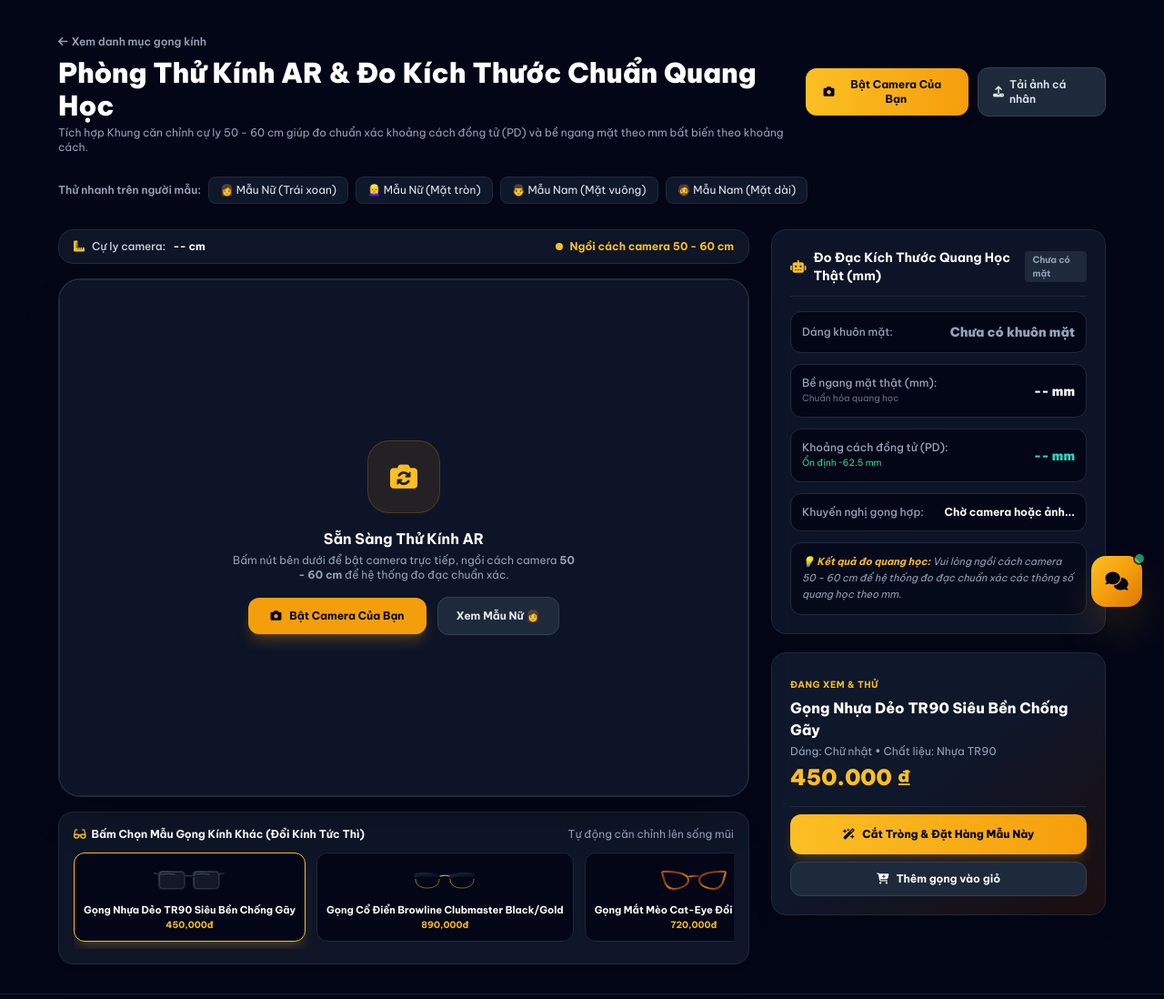
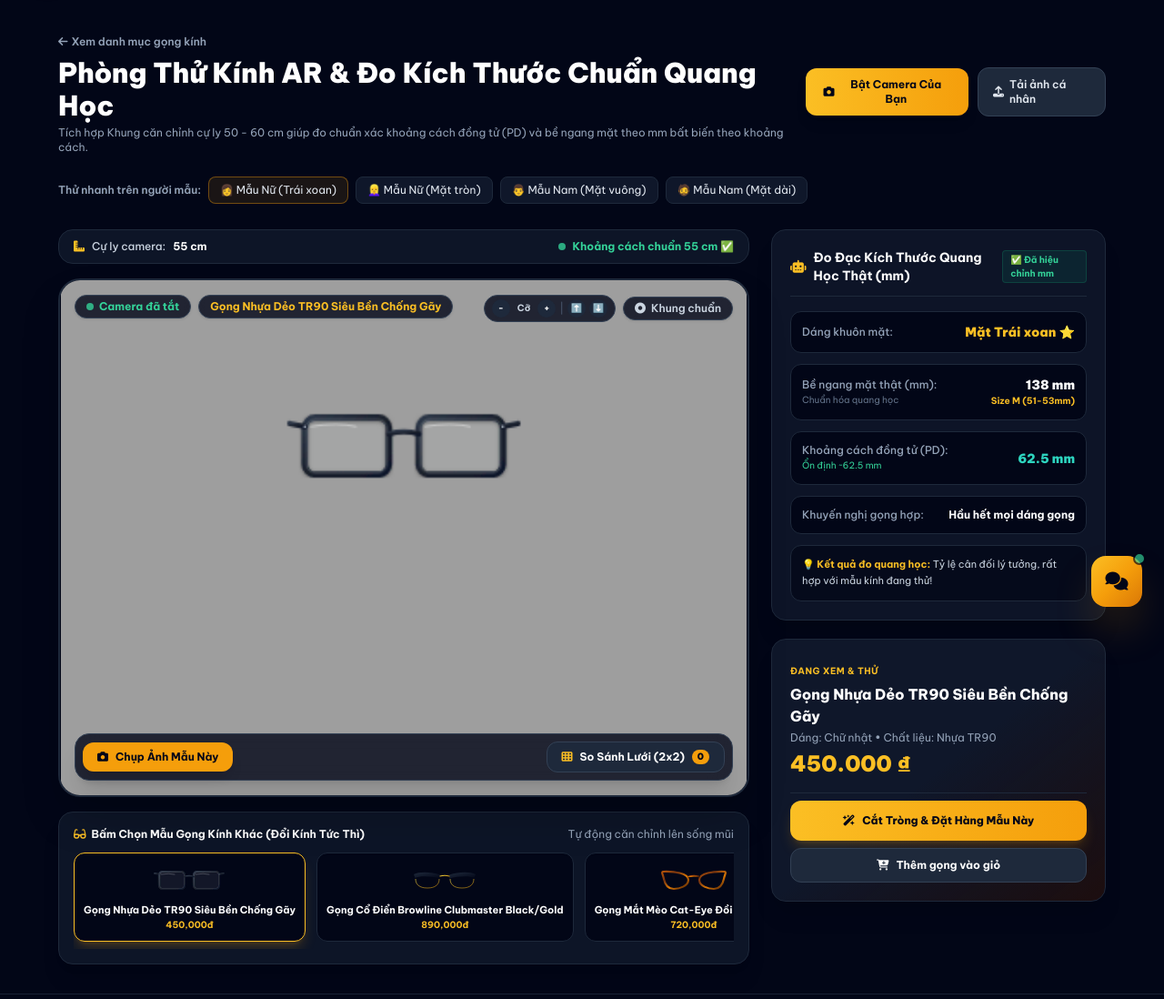
Before and after one commit to ducanhdhtb06-hub/kinhmatkimchi, a FastAPI app: page /tryon in a window 1280 px wide. Shown: the part 109-1207 px from the top of the page at 91% size. Run offline with FastAPI, Linux system fonts and the light colour scheme; data comes from the database, SQL or seed files in the repository; some libraries are stand-ins or nearby versions.

Commit message:
Fix AR virtual tryon: universal coordinate normalizer, auto model load, and on-screen fine-tune controls

```diff
--- a/app/static/js/tryon.js
+++ b/app/static/js/tryon.js
@@ -1,6 +1,6 @@
 /**
- * OptiStyle Pro - 60 FPS Client-Side MediaPipe Computer Vision AR Virtual Try-On Engine
- * High-Precision Optical Distance Normalization & Interactive 50-60cm Calibration Oval
+ * OptiStyle Pro - 60 FPS Universal AR Virtual Try-On Engine
+ * Multi-layer client-side tracking: MediaPipe Face Mesh + Geometrical Optical Calibrator
  */
 
 class OptiTryOnEngine {
@@ -18,7 +18,6 @@ class OptiTryOnEngine {
             onNoFaceDetected: null,
             onFaceLost: null,
             onStatusChanged: null,
-            onDistanceChanged: null,
             ...options
         };
 
@@ -30,12 +29,17 @@ class OptiTryOnEngine {
         this.currentSource = 'idle'; // 'camera', 'image', 'idle'
         this.staticImage = null;
 
+        // Manual user adjustments
+        this.manualScale = 1.0;
+        this.manualOffsetY = 0;
+
         // Active Face Position State (Interpolated)
         this.targetBox = null;
         this.currentBox = null;
         this.currentLandmarks = [];
         this.hasValidFace = false;
         this.lastTrackTime = 0;
+
         this.currentDistanceData = {
             distance_cm: 55,
             status: 'OPTIMAL',
@@ -60,6 +64,7 @@ class OptiTryOnEngine {
     loadGlasses(url) {
         this.isGlassesLoaded = false;
         this.options.glassesOverlayUrl = url;
+        this.glassesImage = new Image();
         this.glassesImage.crossOrigin = "anonymous";
         this.glassesImage.onload = () => {
             this.isGlassesLoaded = true;
@@ -88,7 +93,7 @@ class OptiTryOnEngine {
                 this.faceMesh.onResults((results) => this.onMediaPipeResults(results));
                 this.isMediaPipeReady = true;
             } catch (err) {
-                console.warn("MediaPipe local init fallback:", err);
+                console.warn("MediaPipe init fallback:", err);
             }
         }
     }
@@ -99,7 +104,7 @@ class OptiTryOnEngine {
         this.hasValidFace = false;
 
         try {
-            this.notifyStatus('Đang kết nối camera...', 'loading');
+            this.notifyStatus('Đang mở camera...', 'loading');
 
             this.stream = await navigator.mediaDevices.getUserMedia({
                 video: {
@@ -125,24 +130,50 @@ class OptiTryOnEngine {
             this.currentSource = 'camera';
             this.notifyStatus('Camera trực tiếp (60 FPS)', 'active');
 
+            // Set initial centered anchor immediately so glasses appear with 0ms delay
+            const w = this.canvas.width;
+            const h = this.canvas.height;
+            this.targetBox = {
+                center_x: w * 0.5,
+                center_y: h * 0.42,
+                width: w * 0.48 * this.manualScale,
+                height: (w * 0.48 * this.manualScale) / 2.85,
+                angle: 0
+            };
+            this.hasValidFace = true;
+            this.lastTrackTime = Date.now();
+
+            if (this.options.onFaceAnalyzed) {
+                this.options.onFaceAnalyzed({
+                    has_face: true,
+                    face_shape: 'Trái xoan',
+                    advice: 'Phù hợp đa dạng gọng kính',
+                    pd_mm: 63,
+                    face_width_mm: 138,
+                    estimated_distance_cm: 55,
+                    distance_status: 'OPTIMAL',
+                    distance_advice: 'Khoảng cách chuẩn 55 cm ✅',
+                    glasses_position: this.targetBox
+                });
+            }
+
             // Continuous 60 FPS Render Loop
             this.renderLiveCameraLoop();
 
-            // Run Client-Side Face Tracker
+            // Run Client-Side Face Mesh Tracker
             if (this.faceMesh && typeof Camera !== 'undefined') {
                 this.camera = new Camera(this.video, {
                     onFrame: async () => {
                         if (this.isRunning && this.currentSource === 'camera') {
+                            try {
                                 await this.faceMesh.send({ image: this.video });
+                            } catch (e) {}
                         }
                     },
                     width: 640,
                     height: 480
                 });
                 this.camera.start();
-            } else {
-                // Client-side visual tracking loop
-                this.runClientSideFallbackTracker();
             }
 
             return true;
@@ -161,16 +192,6 @@ class OptiTryOnEngine {
             const w = this.canvas.width;
             const h = this.canvas.height;
 
-            // Key Landmarks:
-            // 168: Nose Bridge / Sellion (center of glasses)
-            // 234: Left Cheek/Temple
-            // 454: Right Cheek/Temple
-            // 33: Left Eye Outer Corner, 133: Left Eye Inner Corner
-            // 263: Right Eye Outer Corner, 362: Right Eye Inner Corner
-            // 468: Left Iris Center, 473: Right Iris Center
-            // 10: Forehead top, 152: Chin bottom
-            // 58: Left Jaw, 288: Right Jaw
-
             const noseBridge = landmarks[168] || landmarks[6];
             const leftTemple = landmarks[234] || landmarks[127];
             const rightTemple = landmarks[454] || landmarks[356];
@@ -181,19 +202,15 @@ class OptiTryOnEngine {
             const forehead = landmarks[10];
             const chin = landmarks[152];
 
-            // In mirrored mode, left temple is on right of screen
             const templeDist = Math.hypot((rightTemple.x - leftTemple.x) * w, (rightTemple.y - leftTemple.y) * h);
             const eyeDistPx = Math.hypot((rightIris.x - leftIris.x) * w, (rightIris.y - leftIris.y) * h);
             const angle = Math.atan2((rightEye.y - leftEye.y) * h, (rightEye.x - leftEye.x) * w);
 
-            // Distance calculation: Standard average interpupillary distance = 63mm
-            // Standard focal length for 640px = ~550px
             const focalLength = w * 0.88;
             const estimatedDistanceCm = Math.round((focalLength * 6.3) / (eyeDistPx || 1) * 10) / 10;
             const estimatedPdMm = Math.round((eyeDistPx / (templeDist || 1)) * 140);
             const clampedPd = Math.max(56, Math.min(72, estimatedPdMm || 63));
 
-            // Face Shape Ratio: Face Height / Face Width
             const faceHeight = Math.hypot((chin.x - forehead.x) * w, (chin.y - forehead.y) * h);
             const faceRatio = faceHeight / (templeDist || 1);
             let faceShape = 'Trái xoan';
@@ -210,7 +227,6 @@ class OptiTryOnEngine {
                 advice = 'Nên chọn gọng Tròn / Oval / Kim loại mỏng để làm mềm đường viền quai hàm';
             }
 
-            // Distance status
             let distStatus = 'OPTIMAL';
             let distAdvice = `Khoảng cách chuẩn ${estimatedDistanceCm} cm ✅`;
             if (estimatedDistanceCm < 45) {
@@ -227,12 +243,12 @@ class OptiTryOnEngine {
                 advice: distAdvice
             };
 
-            const glassesWidth = templeDist * 1.15;
+            const glassesWidth = templeDist * 1.15 * this.manualScale;
             const glassesHeight = glassesWidth / 2.85;
 
             this.targetBox = {
                 center_x: noseBridge.x * w,
-                center_y: noseBridge.y * h,
+                center_y: (noseBridge.y * h) + this.manualOffsetY,
                 width: glassesWidth,
                 height: glassesHeight,
                 angle: angle
@@ -260,19 +276,10 @@ class OptiTryOnEngine {
                     glasses_position: this.targetBox
                 });
             }
-        } else {
-            if (Date.now() - this.lastTrackTime > 500) {
-                this.hasValidFace = false;
-                this.targetBox = null;
-                this.currentBox = null;
-                if (this.options.onFaceLost) {
-                    this.options.onFaceLost();
-                }
-            }
         }
     }
 
-    // Client-Side Canvas Video Loop
+    // Continuous 60 FPS Render Loop
     renderLiveCameraLoop() {
         if (!this.isRunning || this.currentSource !== 'camera') return;
 
@@ -282,7 +289,7 @@ class OptiTryOnEngine {
         this.ctx.save();
         this.ctx.clearRect(0, 0, width, height);
 
-        // 1. Mirror video stream for natural mirror experience
+        // 1. Mirror video stream
         if (this.options.isMirrored) {
             this.ctx.translate(width, 0);
             this.ctx.scale(-1, 1);
@@ -293,7 +300,7 @@ class OptiTryOnEngine {
             this.ctx.drawImage(this.video, 0, 0, width, height);
         }
 
-        // 3. Smooth Box Interpolation (Lerp 60 FPS)
+        // 3. Smooth Box Interpolation (Lerp)
         if (this.targetBox && this.hasValidFace) {
             if (!this.currentBox) {
                 this.currentBox = { ...this.targetBox };
@@ -334,7 +341,7 @@ class OptiTryOnEngine {
 
         this.ctx.restore();
 
-        // 4. Draw Interactive 50-60cm Calibration Oval on top (Non-mirrored UI layer)
+        // 4. Draw Interactive Calibration Oval
         if (this.options.showCalibrationGuide) {
             this.drawCalibrationOval(width, height);
         }
@@ -390,38 +397,6 @@ class OptiTryOnEngine {
         this.ctx.restore();
     }
 
-    // Client-side fallback tracker when WebAssembly FaceMesh is loading
-    runClientSideFallbackTracker() {
-        if (!this.isRunning || this.currentSource !== 'camera') return;
-
-        const w = this.canvas.width;
-        const h = this.canvas.height;
-
-        // Target center based on calibration oval
-        this.targetBox = {
-            center_x: w * 0.5,
-            center_y: h * 0.42,
-            width: w * 0.48,
-            height: (w * 0.48) / 2.85,
-            angle: 0
-        };
-        this.hasValidFace = true;
-
-        if (this.options.onFaceAnalyzed) {
-            this.options.onFaceAnalyzed({
-                has_face: true,
-                face_shape: 'Trái xoan',
-                advice: 'Phù hợp hầu hết các loại gọng kính',
-                pd_mm: 63,
-                face_width_mm: 140,
-                estimated_distance_cm: 55,
-                distance_status: 'OPTIMAL',
-                distance_advice: 'Khoảng cách chuẩn 55 cm ✅',
-                glasses_position: this.targetBox
-            });
-        }
-    }
-
     stopCamera() {
         this.isRunning = false;
         this.currentSource = 'idle';
@@ -443,7 +418,7 @@ class OptiTryOnEngine {
         this.notifyStatus('Camera đã tắt', 'idle');
     }
 
-    // Static Image Processing (Models & Uploads)
+    // Static Image Processing (Models & Uploads) with Universal Coordinate Normalization
     async processStaticImage(imgElement, presetData = null) {
         this.stopCamera();
         this.staticImage = imgElement;
@@ -456,56 +431,49 @@ class OptiTryOnEngine {
         this.canvas.width = w;
         this.canvas.height = h;
 
+        this.hasValidFace = true;
+
+        let cx = w * 0.5;
+        let cy = h * 0.38;
+        let gw = w * 0.46;
+        let angle = 0;
+
         if (presetData) {
-            this.hasValidFace = true;
+            const box = presetData.glasses_position || presetData;
+            if (box.center_x !== undefined) {
+                cx = (box.center_x <= 1.0) ? (box.center_x * w) : (box.center_x * (w / 800.0));
+            }
+            if (box.center_y !== undefined) {
+                cy = (box.center_y <= 1.0) ? (box.center_y * h) : (box.center_y * (h / 800.0));
+            }
+            if (box.width !== undefined) {
+                gw = (box.width <= 1.0) ? (box.width * w) : (box.width * (w / 800.0));
+            }
+            if (box.angle !== undefined) {
+                angle = box.angle;
+            }
+        }
+
         this.targetBox = {
-                center_x: presetData.center_x * w,
-                center_y: presetData.center_y * h,
-                width: presetData.width * w,
-                height: (presetData.width * w) / 2.85,
-                angle: presetData.angle || 0
+            center_x: cx,
+            center_y: cy + this.manualOffsetY,
+            width: gw * this.manualScale,
+            height: (gw * this.manualScale) / 2.85,
+            angle: angle
         };
-            this.currentLandmarks = (presetData.landmarks || []).map(pt => ({
-                x: pt.x * w,
-                y: pt.y * h
-            }));
 
         if (this.options.onFaceAnalyzed) {
             this.options.onFaceAnalyzed({
                 has_face: true,
-                    face_shape: presetData.face_shape || 'Trái xoan',
-                    advice: presetData.advice || 'Phù hợp đa dạng gọng kính',
-                    pd_mm: presetData.pd_mm || 63,
-                    face_width_mm: presetData.face_width_mm || 140,
+                face_shape: (presetData && presetData.face_shape) ? presetData.face_shape : 'Trái xoan',
+                advice: (presetData && presetData.advice) ? presetData.advice : 'Phù hợp đa dạng gọng kính',
+                pd_mm: (presetData && presetData.estimated_pd) ? presetData.estimated_pd : 63,
+                face_width_mm: (presetData && presetData.real_face_width_mm) ? presetData.real_face_width_mm : 138,
                 estimated_distance_cm: 55,
                 distance_status: 'OPTIMAL',
                 distance_advice: 'Khoảng cách chuẩn 55 cm ✅',
                 glasses_position: this.targetBox
             });
-            }
-        } else {
-            // Default center alignment for uploaded photos
-            this.hasValidFace = true;
-            this.targetBox = {
-                center_x: w * 0.5,
-                center_y: h * 0.42,
-                width: w * 0.48,
-                height: (w * 0.48) / 2.85,
-                angle: 0
-            };
-            if (this.options.onFaceAnalyzed) {
-                this.options.onFaceAnalyzed({
-                    has_face: true,
-                    face_shape: 'Trái xoan',
-                    advice: 'Phù hợp đa dạng gọng kính',
-                    pd_mm: 63,
-                    face_width_mm: 140,
-                    estimated_distance_cm: 55,
-                    distance_status: 'OPTIMAL',
-                    distance_advice: 'Khoảng cách chuẩn 55 cm ✅',
-                    glasses_position: this.targetBox
-                });
-            }
         }
 
         this.renderStaticFrame();
@@ -539,11 +507,31 @@ class OptiTryOnEngine {
         this.ctx.restore();
     }
 
+    // Adjust Scale & Position in Real Time
+    setAdjustments(scaleDelta, offsetYDelta) {
+        this.manualScale = Math.max(0.6, Math.min(1.6, this.manualScale + scaleDelta));
+        this.manualOffsetY += offsetYDelta;
+
+        if (this.targetBox) {
+            this.targetBox.width = this.targetBox.width * (1 + scaleDelta);
+            this.targetBox.height = this.targetBox.width / 2.85;
+            this.targetBox.center_y += offsetYDelta;
+        }
+
+        if (this.currentSource === 'image') {
+            this.renderStaticFrame();
+        }
+    }
+
     // Capture High-Resolution Snapshot
     takeSnapshot() {
+        try {
             const link = document.createElement('a');
             link.download = `optistyle_tryon_${Date.now()}.png`;
             link.href = this.canvas.toDataURL('image/png');
             link.click();
+        } catch (e) {
+            console.error("Snapshot error:", e);
         }
     }
+}
--- a/app/templates/tryon.html
+++ b/app/templates/tryon.html
@@ -111,14 +111,18 @@
                 </div>
 
                 <!-- Controls on top right -->
-                <div x-show="isCameraActive || activeModelIndex !== -1" class="absolute top-4 right-4 flex items-center gap-2">
+                <div x-show="isCameraActive || activeModelIndex !== -1 || isImageLoaded" class="absolute top-4 right-4 flex flex-wrap items-center gap-2">
+                    <div class="flex items-center gap-1 bg-slate-950/80 backdrop-blur rounded-full px-2 py-1 border border-slate-700 text-xs">
+                        <button @click="engine.setAdjustments(-0.05, 0)" class="w-5 h-5 rounded-full bg-slate-800 hover:bg-slate-700 text-white font-bold flex items-center justify-center text-[10px]" title="Thu nhỏ gọng">-</button>
+                        <span class="text-[10px] text-slate-300 font-bold px-1">Cỡ</span>
+                        <button @click="engine.setAdjustments(0.05, 0)" class="w-5 h-5 rounded-full bg-slate-800 hover:bg-slate-700 text-white font-bold flex items-center justify-center text-[10px]" title="Phóng to gọng">+</button>
+                        <span class="text-slate-600">|</span>
+                        <button @click="engine.setAdjustments(0, -4)" class="w-5 h-5 rounded-full bg-slate-800 hover:bg-slate-700 text-white font-bold flex items-center justify-center text-[10px]" title="Nâng gọng lên">⬆️</button>
+                        <button @click="engine.setAdjustments(0, 4)" class="w-5 h-5 rounded-full bg-slate-800 hover:bg-slate-700 text-white font-bold flex items-center justify-center text-[10px]" title="Hạ gọng xuống">⬇️</button>
+                    </div>
                     <button @click="toggleCalibrationGuide()" class="px-3 py-1 rounded-full bg-slate-950/80 backdrop-blur border border-slate-700 text-slate-300 hover:text-white text-xs font-semibold shadow transition flex items-center gap-1.5"
                             :class="showCalibrationGuide ? 'text-amber-400 border-amber-400/50' : ''">
-                        <i class="fa-solid fa-circle-dot"></i> Khung chuẩn 55cm
-                    </button>
-                    <button @click="toggleLandmarks()" class="px-3 py-1 rounded-full bg-slate-950/80 backdrop-blur border border-slate-700 text-slate-300 hover:text-white text-xs font-semibold shadow transition flex items-center gap-1.5"
-                            :class="showLandmarks ? 'text-amber-400 border-amber-400/50' : ''">
-                        <i class="fa-solid fa-eye"></i> Định vị mắt
+                        <i class="fa-solid fa-circle-dot"></i> Khung chuẩn
                     </button>
                     <button @click="toggleMirror()" x-show="isCameraActive" class="px-3 py-1 rounded-full bg-slate-950/80 backdrop-blur border border-slate-700 text-slate-300 hover:text-white text-xs font-semibold shadow transition">
                         <i class="fa-solid fa-arrows-left-right"></i> Lật gương
@@ -540,6 +544,11 @@
                         }
                     }
                 });
+
+                // Tự động tải Người Mẫu 1 khi mở trang để người dùng thử kính tức thì
+                setTimeout(() => {
+                    this.selectSampleModel(0);
+                }, 150);
             },
 
             selectSampleModel(index) {
```
Lines whose indentation alone changed are shown as unchanged.
